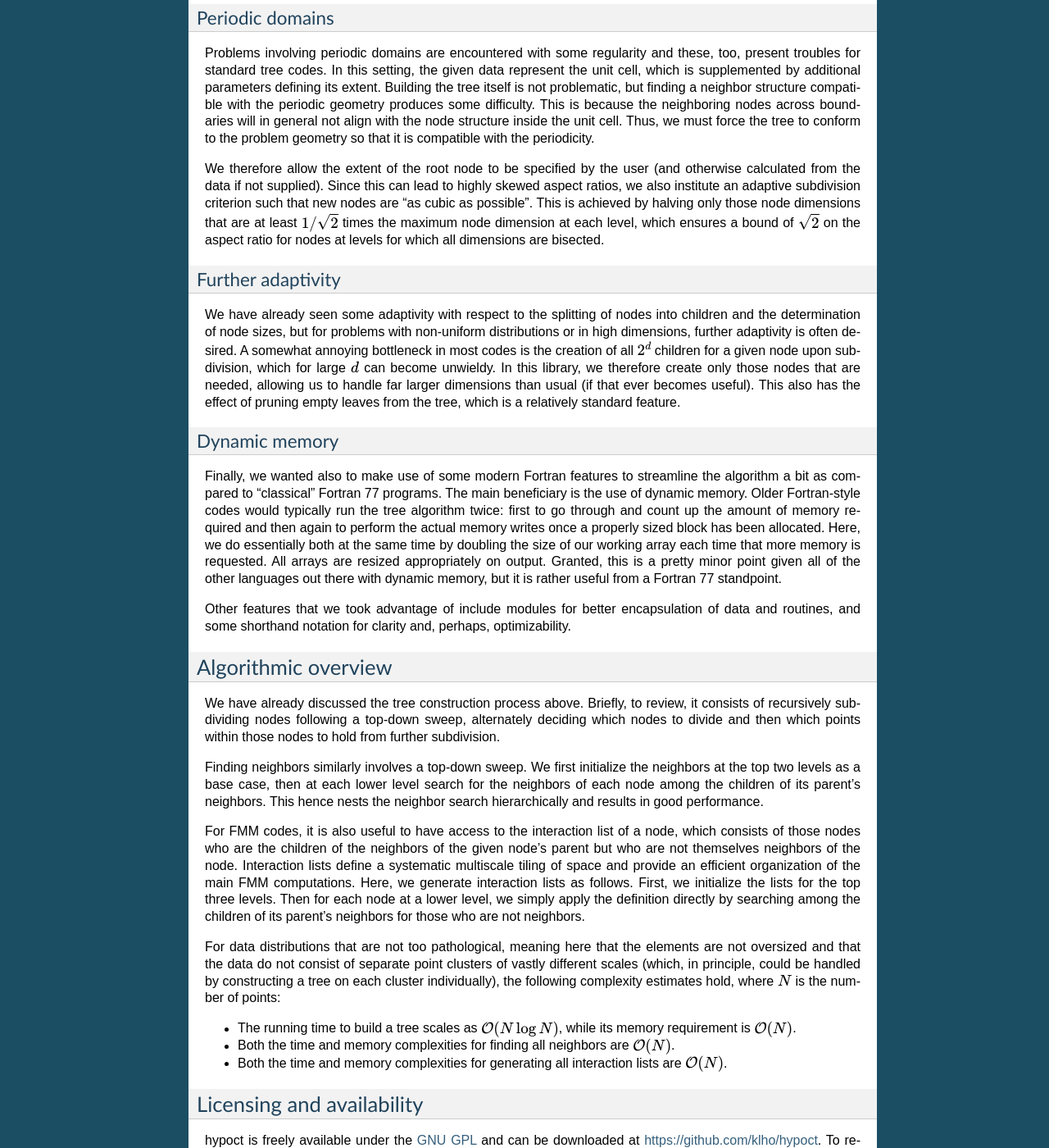
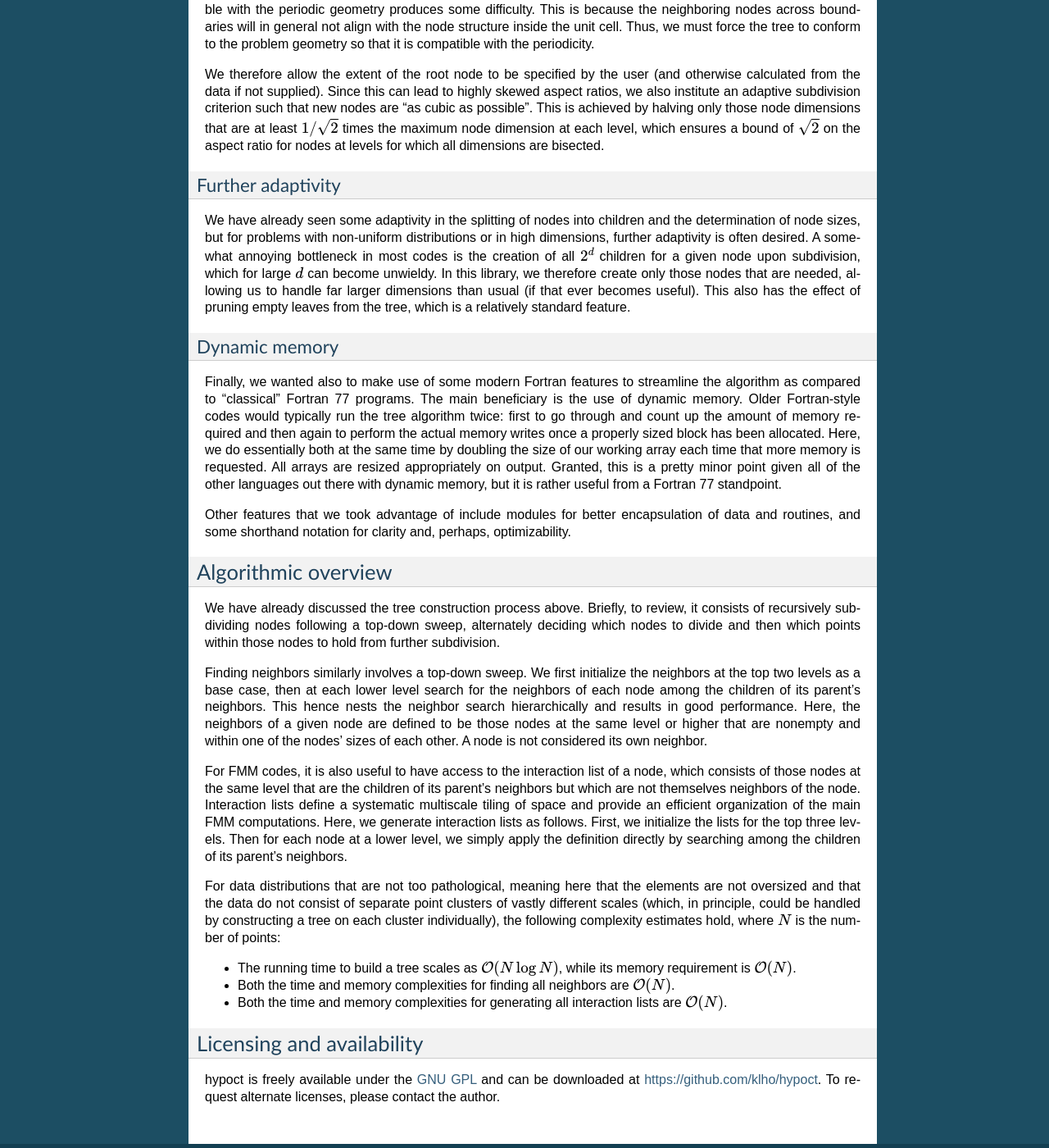
Before and after one commit to klho/hypoct, a Sphinx documentation site: the page built from doc/intro.rst, in a window 1280 px wide and 1400 px high, scrolled down 1708 px. Shown: the whole window at 82% size. Built offline with Sphinx 7.4.7, drawn with Linux system fonts in a browser that asks for light colours; some of the changed text lies outside the part shown.

Commit message:
Changed neighbor definition. Consistency fixes.

```diff
--- a/doc/intro.rst
+++ b/doc/intro.rst
@@ -20,14 +20,14 @@ hypoct is written in Fortran with wrappers in C and Python. This documentation m
 Motivation and design
 ---------------------
 
-To explain the motivation and design choices behind this library, it is perhaps easiest to begin by describing how a typical tree algorithm is implemented. For this, imagine a set of points distributed over some spatial region in :math:`d` dimensions. Most codes proceed by first enclosing all of the points within a sufficiently large hypercube called the root node. If the root contains more than a prescribed maximum number of points, it is split into :math:`2^{d}` children of equal size via bisection in each dimension, and its points distributed accordingly between them. Each of these children are in turn subdivided if they contain too many points, and the process repeated for each new node added. The leaves of the tree are those nodes that do not have any children; they obviously satisfy the prescribed maximum occupancy condition.
+To explain the motivation and design choices behind this library, it is perhaps easiest to begin by describing how a typical tree algorithm is implemented. For this, imagine a set of points distributed over some spatial region in :math:`d` dimensions. Most codes proceed by first enclosing all of the points within a sufficiently large hypercube called the root node. If the root contains more than a prescribed maximum number of points, then it is split into :math:`2^{d}` children of equal size via bisection in each dimension, and its points distributed accordingly between them. Each of these children are in turn subdivided if they contain too many points, and the process repeated for each new node added. The leaves of the tree are those nodes that do not have any children; they obviously satisfy the prescribed maximum occupancy condition.
 
 General elements
 ................
 
 In the fast algorithm context, a key piece of information that one would like to query from the tree is which points lie in the near and far fields of a given group of points as contained within a given node. A point is in the far field of a node if it is separated from that node by at least the node's size (also called well-separated). The near field is just the complement of the far field and can sometimes afford a more convenient description.
 
-For points, which are zero-dimensional objects, the near field of a node is composed of precisely its neighbors, i.e., those nodes at the same level of the tree which immediately adjoin it. However, we are often interested in not just points but general elements, for example, triangles to describe a surface in 3D or cubes to describe a volume. These are characterized by a nonzero size (e.g., the diameter of the triangle or the length of the cube), which can cause the above algorithm to fail its geometric responsibilities by not necessarily imposing that non-self non-neighbors be well-separated. To see how, imagine many large elements packed closely together so that they are all in each others' near fields. If we sort only by, say, their centroids without regard for their size, then we can easily push the subdivision process well beyond what is appropriate, generating nontrivial far-field relationships between centroids that do not exist between the elements to which they belong.
+For points, which are zero-dimensional objects, the near field of a node is composed of precisely its neighbors, i.e., those nodes at the same level of the tree which immediately adjoin it. However, we are often interested in not just points but general elements, for example, triangles to describe a surface in 3D or cubes to describe a volume. These are characterized by a nonzero size (e.g., the diameter of the triangle or the extent of the cube), which can cause the above algorithm to fail its geometric responsibilities by not necessarily imposing that non-neighbors be well-separated. To see how, imagine many large elements packed closely together so that they are all in each others' near fields. If we sort only by, say, their centroids without regard for their size, then we can easily push the subdivision process well beyond what is appropriate, generating nontrivial far-field relationships between centroids that do not exist between the elements to which they belong.
 
 One way to fix this problem is to adopt a more complex near-field definition than to simply identify a node's neighbors. The neighbor approach, however, is attractive---it is very natural and allows fast hierarchical computation---so we choose instead to modify the subdivision process. The key idea is that large elements must be assigned to nodes that are large enough to hold them, such that the neighbor definition of the near field remains valid. This means that not all elements are pushed down to the next level upon subdivision; large elements are held back to ensure correctness.
 
@@ -55,12 +52,12 @@ We therefore allow the extent of the root node to be specified by the user (and
 Further adaptivity
 ..................
 
-We have already seen some adaptivity with respect to the splitting of nodes into children and the determination of node sizes, but for problems with non-uniform distributions or in high dimensions, further adaptivity is often desired. A somewhat annoying bottleneck in most codes is the creation of all :math:`2^{d}` children for a given node upon subdivision, which for large :math:`d` can become unwieldy. In this library, we therefore create only those nodes that are needed, allowing us to handle far larger dimensions than usual (if that ever becomes useful). This also has the effect of pruning empty leaves from the tree, which is a relatively standard feature.
+We have already seen some adaptivity in the splitting of nodes into children and the determination of node sizes, but for problems with non-uniform distributions or in high dimensions, further adaptivity is often desired. A somewhat annoying bottleneck in most codes is the creation of all :math:`2^{d}` children for a given node upon subdivision, which for large :math:`d` can become unwieldy. In this library, we therefore create only those nodes that are needed, allowing us to handle far larger dimensions than usual (if that ever becomes useful). This also has the effect of pruning empty leaves from the tree, which is a relatively standard feature.
 
 Dynamic memory
 ..............
 
-Finally, we wanted also to make use of some modern Fortran features to streamline the algorithm a bit as compared to "classical" Fortran 77 programs. The main beneficiary is the use of dynamic memory. Older Fortran-style codes would typically run the tree algorithm twice: first to go through and count up the amount of memory required and then again to perform the actual memory writes once a properly sized block has been allocated. Here, we do essentially both at the same time by doubling the size of our working array each time that more memory is requested. All arrays are resized appropriately on output. Granted, this is a pretty minor point given all of the other languages out there with dynamic memory, but it is rather useful from a Fortran 77 standpoint.
+Finally, we wanted also to make use of some modern Fortran features to streamline the algorithm as compared to "classical" Fortran 77 programs. The main beneficiary is the use of dynamic memory. Older Fortran-style codes would typically run the tree algorithm twice: first to go through and count up the amount of memory required and then again to perform the actual memory writes once a properly sized block has been allocated. Here, we do essentially both at the same time by doubling the size of our working array each time that more memory is requested. All arrays are resized appropriately on output. Granted, this is a pretty minor point given all of the other languages out there with dynamic memory, but it is rather useful from a Fortran 77 standpoint.
 
 Other features that we took advantage of include modules for better encapsulation of data and routines, and some shorthand notation for clarity and, perhaps, optimizability.
 
@@ -69,9 +66,9 @@ Algorithmic overview
 
 We have already discussed the tree construction process above. Briefly, to review, it consists of recursively subdividing nodes following a top-down sweep, alternately deciding which nodes to divide and then which points within those nodes to hold from further subdivision.
 
-Finding neighbors similarly involves a top-down sweep. We first initialize the neighbors at the top two levels as a base case, then at each lower level search for the neighbors of each node among the children of its parent's neighbors. This hence nests the neighbor search hierarchically and results in good performance.
+Finding neighbors similarly involves a top-down sweep. We first initialize the neighbors at the top two levels as a base case, then at each lower level search for the neighbors of each node among the children of its parent's neighbors. This hence nests the neighbor search hierarchically and results in good performance. Here, the neighbors of a given node are defined to be those nodes at the same level or higher that are nonempty and within one of the nodes' sizes of each other. A node is not considered its own neighbor.
 
-For FMM codes, it is also useful to have access to the interaction list of a node, which consists of those nodes who are the children of the neighbors of the given node's parent but who are not themselves neighbors of the node. Interaction lists define a systematic multiscale tiling of space and provide an efficient organization of the main FMM computations. Here, we generate interaction lists as follows. First, we initialize the lists for the top three levels. Then for each node at a lower level, we simply apply the definition directly by searching among the children of its parent's neighbors for those who are not neighbors.
+For FMM codes, it is also useful to have access to the interaction list of a node, which consists of those nodes at the same level that are the children of its parent's neighbors but which are not themselves neighbors of the node. Interaction lists define a systematic multiscale tiling of space and provide an efficient organization of the main FMM computations. Here, we generate interaction lists as follows. First, we initialize the lists for the top three levels. Then for each node at a lower level, we simply apply the definition directly by searching among the children of its parent's neighbors.
 
 For data distributions that are not too pathological, meaning here that the elements are not oversized and that the data do not consist of separate point clusters of vastly different scales (which, in principle, could be handled by constructing a tree on each cluster individually), the following complexity estimates hold, where :math:`N` is the number of points:
 
--- a/doc/tutorial.rst
+++ b/doc/tutorial.rst
@@ -123,7 +123,7 @@ To find the neighbors of each node, type::
 
 >>> tree.find_neighbors()
 
-which creates the neighbor pointer and index arrays ``tree.nborp`` and ``tree.nbori``, respectively. The method also accepts the keyword ``per`` indicating whether the root is periodic in a given dimension. For example, to impose that the root is periodic in the first but not the second dimension, set::
+which creates the neighbor index and pointer arrays ``tree.nbori`` and ``tree.nborp``, respectively. The method also accepts the keyword ``per`` indicating whether the root is periodic in a given dimension. For example, to impose that the root is periodic in the first but not the second dimension, set::
 
 >>> tree.find_neighbors(per=[True, False])
 
@@ -142,7 +142,7 @@ Recall that interaction lists are often utilized in fast multipole-type algorith
 
 >>> tree.get_interaction_lists()
 
-This command requires that the neighbor data from :meth:`hypoct.Tree.find_neighbors` have already been generated; if this is not the case, then this is done automatically using default settings. Outputs include the pointer and index arrays ``tree.ilstp`` and ``tree.ilsti``, respectively.
+This command requires that the neighbor data from :meth:`hypoct.Tree.find_neighbors` have already been generated; if this is not the case, then this is done automatically using default settings. Outputs include the index and pointer arrays ``tree.ilsti`` and ``tree.ilstp``, respectively.
 
 Searching the tree
 ------------------
```
Also changed, not shown: other parts of doc/intro.rst (+0 -3 lines), other parts of doc/tutorial.rst (+1 -1 lines), 7 other files.
